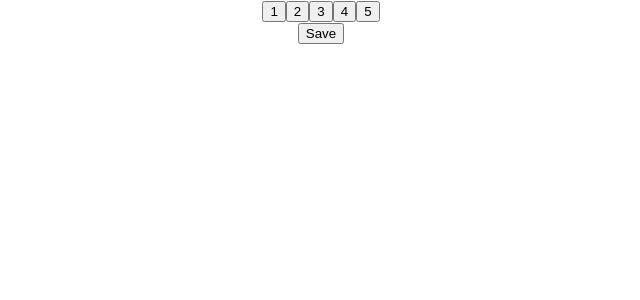
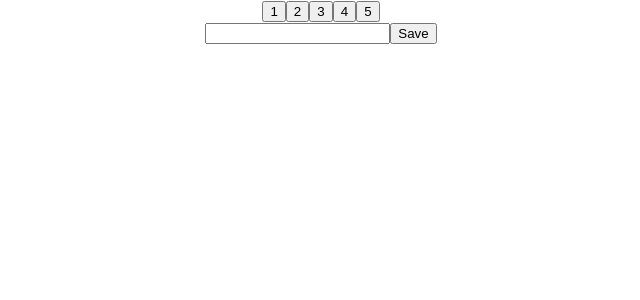
Before and after one commit to ndrlpzm/mood-tracker, a React (Create React App) app: page / in a window 1280 px wide. Shown: the top 300 px of the page, without its empty margins (319-959 px from the left). Built offline with nearby package versions, Linux system fonts and the light colour scheme.

Commit message:
adds text field

```diff
--- a/src/detail/MoodDetail.tsx
+++ b/src/detail/MoodDetail.tsx
@@ -35,6 +35,15 @@ function MoodDetail({ moodList, setMoodList }: MoodInput) {
             );
           })}
         </div>
+        <input
+          type="text"
+          onChange={(e) => {
+            setMood({
+              ...mood,
+              comment: e.currentTarget.value,
+            });
+          }}
+        />
         <input type="submit" value="Save" />
       </form>
     </article>
```
